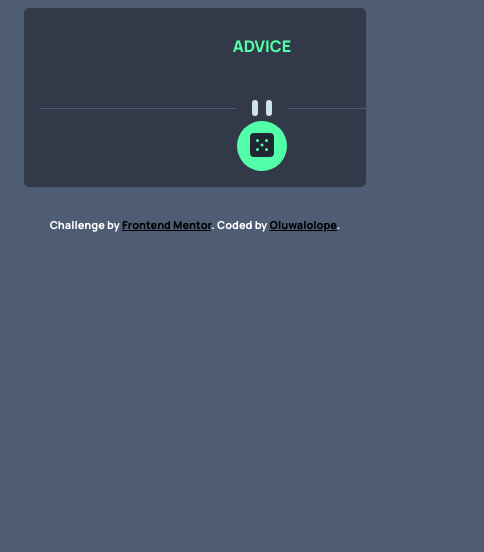
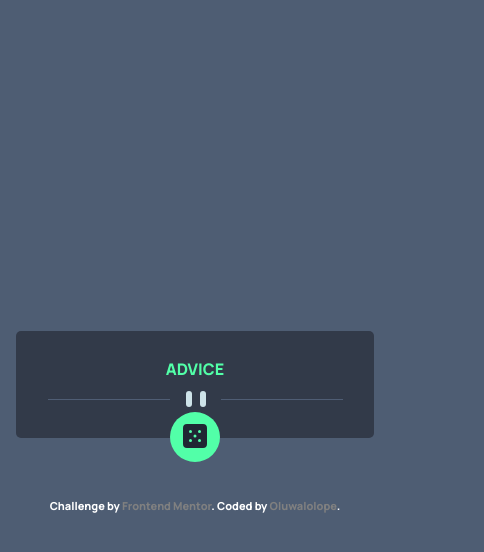
Before and after one commit to Oluwalolope/advice-generator-app, a plain HTML site: page index.html in a window 390 px wide. Shown: the whole page, 484 px wide, since content can reach past the window. Drawn offline with Linux system fonts and the light colour scheme.

Commit message:
Finished up the loading animation and fixed some responsive issues

```diff
--- a/index.html
+++ b/index.html
@@ -11,13 +11,18 @@
     <div class="container">
         <h1>Advice</h1>
 
-        <div class="advice">
-            <div class="skeleton-text"></div>
-            <div class="skeleton-text"></div>
-            <div class="skeleton-text"></div>
+        <div class="advice"></div>
+
+        <div class="divider">
+            <picture>
+                <source media="(min-width: 515px )" srcset="images/pattern-divider-desktop.svg">
+                <img src="images/pattern-divider-mobile.svg" alt="">
+            </picture>
         </div>
-        <div class="divider"><img src="images/pattern-divider-desktop.svg" alt=""></div>
-        <button><img src="images/icon-dice.svg" alt="an image of a dice"></button>
+
+        <button>
+            <img src="images/icon-dice.svg" alt="an image of a dice">
+        </button>
     </div>
 
 
--- a/scripts/app.js
+++ b/scripts/app.js
@@ -16,8 +16,20 @@ const updatUI = (data) => {
     advice.innerHTML = `<p>"${adviceData}"</p>`;
 };
 
-//Fetch data from the api when the button is clicked
+//Add a click event listener
 button.addEventListener('click', () => {
+    //Changing the header back to its initial value
+    adviceId.innerHTML = "Advice";
+
+    //Adding a skeleton loading animation to the page while waiting for content
+    advice.innerHTML = `
+    <div class="skeleton-text"></div>
+    <div class="skeleton-text"></div>
+    <div class="skeleton-text"></div>
+    <div class="skeleton-text"></div>
+    `;
+
+    //Fetch data from the api when the button is clicked
     getAdvice().then(data => updatUI(data))
     .catch(err => console.log(err));
 });
--- a/style.css
+++ b/style.css
@@ -1,10 +1,11 @@
 @import url('https://fonts.googleapis.com/css2?family=Manrope:wght@800&display=swap');
 body {
     font-family: "Manrope", sans-serif;
-    font-optical-sizing: auto;
     font-weight: 800;
     font-style: normal;
+    margin: 0;
     display: flex;
+    min-height : 100vh;
     flex-direction: column;
     justify-content: center;
     align-items: center;
@@ -17,8 +18,10 @@ body {
     background-color: hsl(217, 19%, 24%);
     box-sizing: border-box;
     padding: 1rem;
-    display: grid;
-    place-items: center;
+    display: flex;
+    flex-direction: column;
+    align-items: center;
+    justify-content: center;
 }
 h1 {
     text-transform: uppercase;
@@ -27,9 +30,17 @@ h1 {
     color: hsl(150, 100%, 66%);
 }
 p {
+    width: 100%;
     color: rgba(255, 255, 255, 0.7);
     text-align: center;
-    font-size: 1.75rem;
+    font-size: clamp(1rem , 1.4vw + .2rem, 1.75rem);
+    text-wrap: wrap;
+    white-space: wrap;
+}
+.divider {
+    width: 100%;
+    text-align: center;
+    overflow: hidden;
 }
 button {
     border-radius: 50%;
@@ -38,36 +49,46 @@ button {
     border: 1px solid transparent;
     width: 50px;
     height: 50px;
+    margin-bottom: -40px;
 }
 button:hover {
     cursor: pointer;
     background-color: hsl(193, 38%, 86%);
 }
+button:focus-visible {
+    outline: 2px solid black;
+    background-color: hsl(193, 38%, 86%);
+}
 .attribution {
-    margin-top: 30px;
+    margin-top: 60px;
     font-size: 11px;
     text-align: center;
     color: hsl(0, 0%, 100%);
 }
 .attribution a {
+    color: grey;
+    text-decoration: none;
+}
+.attribution a:hover {
     color: hsl(0, 0%, 0%);
+    text-decoration: underline;
 }
 
 /* loading animation */
 .advice {
-    min-height: 1rem;
+    width: 100%;
 }
 .skeleton-text {
     width: 100%;
-    height: .5rem;
-    border-radius: .125rem;
+    height: .6rem;
+    border-radius: .25rem;
     opacity: .7;
     animation: skeleton-loading 1s linear infinite alternate;
-    margin-bottom: .25rem;
+    margin-bottom: .45rem;
 }
 .skeleton-text:last-child {
     width: 80%;
-    margin-bottom: 0;
+    margin-bottom: .7rem;
 }
 
 @keyframes skeleton-loading {
```
